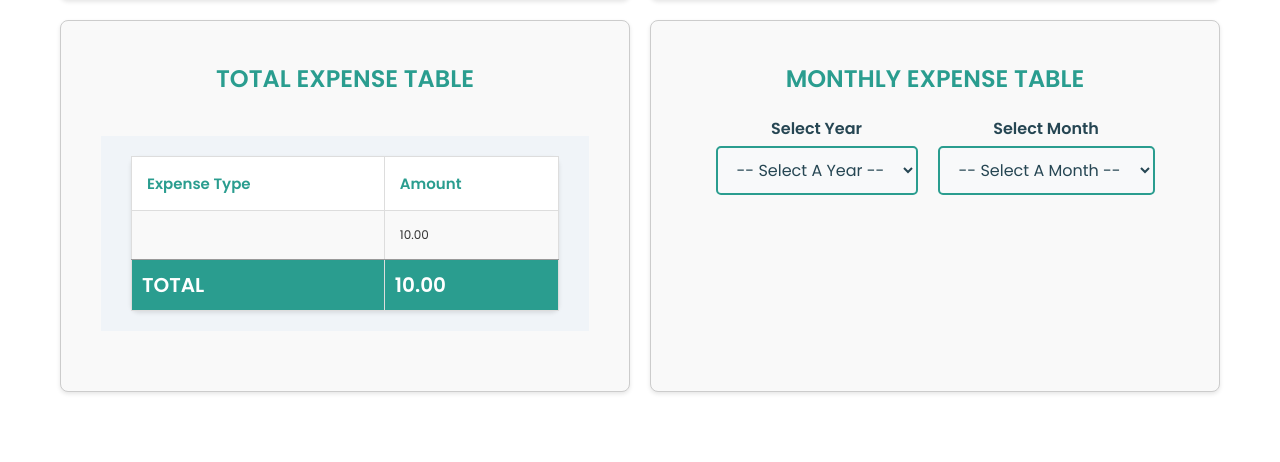
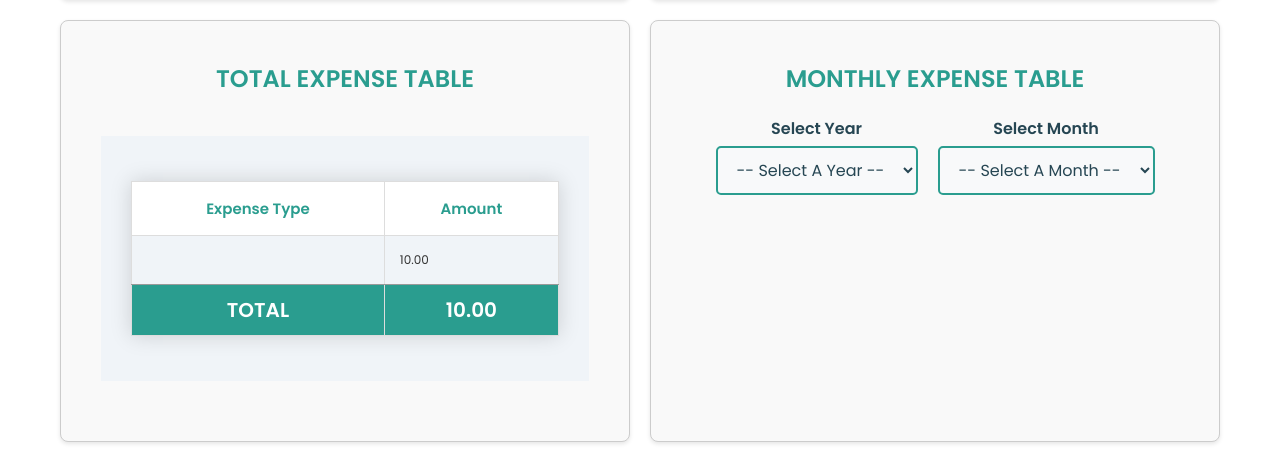
Before and after one commit to Shagun56chauhan/FamilyFinance, a CodeIgniter app: page /FamilyFinance/TotalExpense in a window 1280 px wide. Shown: the part 720-1182 px from the top of the page. Before the commit the page ends 1114 px from the top, so only its background shows below. Run offline with CodeIgniter, Linux system fonts and the light colour scheme; the visitor is signed in with stand-in values (Sample User, id 1); tables that the repository leaves empty or names only in its code hold one stand-in row (values such as "Sample post"); some libraries are stand-ins or nearby versions.

Commit message:
monthly table updated

```diff
--- a/application/controllers/StatisticRecord.php
+++ b/application/controllers/StatisticRecord.php
@@ -40,8 +40,8 @@ $selected_year = $this->input->get('year');
 $selected_month = $this->input->get('month');
 
 // Fetch vehicle log data based on selected year and month
-$data['month_types'] = ($selected_year && $selected_month) ?
-    $this->StatisticRecordModel->get_vehicle_data_by_month_year($selected_year, $selected_month) : [];
+$data['month_types'] = ($selected_year && $selected_month && $user_id) ?
+    $this->StatisticRecordModel->get_vehicle_data_by_month_year($selected_year, $selected_month, $user_id) : [];
 
 $data['selected_year'] = $selected_year;
 $data['selected_month'] = $selected_month;
--- a/application/controllers/TotalExpense.php
+++ b/application/controllers/TotalExpense.php
@@ -31,8 +31,8 @@ class TotalExpense extends CI_Controller
         $selected_month = $this->input->get('month');
 
         // Fetch expense data if year and month are selected, otherwise set to an empty array
-        $data['month_types'] = ($selected_year && $selected_month)
-            ? $this->TotalExpenseModel->get_expenses_by_year_month($selected_year, $selected_month)
+        $data['month_types'] = ($selected_year && $selected_month && $user_id)
+            ? $this->TotalExpenseModel->get_expenses_by_year_month($selected_year, $selected_month, $user_id)
             : [];
 
         $data['selected_year'] = $selected_year;
--- a/application/models/StatisticRecordModel.php
+++ b/application/models/StatisticRecordModel.php
@@ -239,11 +239,12 @@ public function getMonthlyVehicleRecords($user_id) {
 
 
  // Function to get expenses by selected month
- public function get_vehicle_data_by_month_year($selected_year, $selected_month)
+ public function get_vehicle_data_by_month_year($selected_year, $selected_month, $user_id)
 {
     // Fetch records for the selected year and month, ordered by date
     $query = $this->db->select('type, reading, created_at')
                       ->from('vehicle')
+                      ->where('user_id', $user_id) // Filter by user ID
                       ->where('YEAR(created_at)', $selected_year)
                       ->where('MONTH(created_at)', $selected_month)
                       ->order_by('created_at', 'ASC')
--- a/application/models/TotalExpenseModel.php
+++ b/application/models/TotalExpenseModel.php
@@ -83,11 +83,12 @@ public function get_types( $user_id) {
 
 
  // Function to get expenses by selected month
- public function get_expenses_by_year_month($year, $month)
+ public function get_expenses_by_year_month($year, $month, $user_id)
 {
     // Fetch aggregated expenses by type for the given year and month
     $query = $this->db->select('type, SUM(amount) as amount')
                       ->from('expense')
+                      ->where('user_id', $user_id) // Filter by user ID
                       ->where('YEAR(created_at)', $year) // Filter by year
                       ->where('MONTH(created_at)', $month) // Filter by month
                       ->group_by('type') // Group by expense type
--- a/application/views/includes/header.php
+++ b/application/views/includes/header.php
@@ -12,7 +12,7 @@
             </div>
 
             <div class="hover dropdown">
-            <a href="<?php echo base_url('Auth'); ?>" id="login_btn" style="display: none;">LOG IN</a>
+            <a href="#" id="login_btn" style="display: none;">LOG IN</a>
                 <div class="dropdown-content">
                     <a href="<?php echo base_url('Auth/logout'); ?>" id="log_out">LOG OUT</a>
                 </div>
--- a/application/views/statisticrecord.php
+++ b/application/views/statisticrecord.php
@@ -300,7 +300,7 @@
 
 
                     <div class="user">
-                        <table class="table">
+                        <table class="styled-table">
                             <thead>
                                 <tr>
                                     <th>Vehicle Type</th>
--- a/application/views/totalexpense.php
+++ b/application/views/totalexpense.php
@@ -126,7 +126,22 @@
                                 'rgba(255, 206, 86, 0.2)',
                                 'rgba(75, 192, 192, 0.2)',
                                 'rgba(153, 102, 255, 0.2)',
-                                'rgba(255, 159, 64, 0.2)'
+                                'rgba(255, 159, 64, 0.2)',
+                                'rgba(255, 99, 132, 0.3)',
+                                'rgba(54, 162, 235, 0.3)',
+                                'rgba(255, 206, 86, 0.3)',
+                                'rgba(75, 192, 192, 0.3)',
+                                'rgba(153, 102, 255, 0.3)',
+                                'rgba(255, 159, 64, 0.3)',
+                                'rgba(100, 149, 237, 0.2)',  // New color 1
+                                'rgba(255, 105, 180, 0.2)',  // New color 2
+                                'rgba(34, 193, 195, 0.2)',   // New color 3
+                                'rgba(253, 187, 45, 0.2)',   // New color 4
+                                'rgba(243, 156, 18, 0.2)',   // New color 5
+                                'rgba(46, 204, 113, 0.2)',   // New color 6
+                                'rgba(39, 174, 96, 0.2)',    // New color 7
+                                'rgba(142, 68, 173, 0.2)',   // New color 8
+                                'rgba(52, 152, 219, 0.2)'    // New color 9
                             ],
                             borderColor: [
                                 'rgba(255, 99, 132, 1)',
@@ -134,7 +149,22 @@
                                 'rgba(255, 206, 86, 1)',
                                 'rgba(75, 192, 192, 1)',
                                 'rgba(153, 102, 255, 1)',
-                                'rgba(255, 159, 64, 1)'
+                                'rgba(255, 159, 64, 1)',
+                                'rgba(255, 99, 132, 1)',
+                                'rgba(54, 162, 235, 1)',
+                                'rgba(255, 206, 86, 1)',
+                                'rgba(75, 192, 192, 1)',
+                                'rgba(153, 102, 255, 1)',
+                                'rgba(255, 159, 64, 1)',
+                                'rgba(100, 149, 237, 1)',  // New color 1 border
+                                'rgba(255, 105, 180, 1)',  // New color 2 border
+                                'rgba(34, 193, 195, 1)',   // New color 3 border
+                                'rgba(253, 187, 45, 1)',   // New color 4 border
+                                'rgba(243, 156, 18, 1)',   // New color 5 border
+                                'rgba(46, 204, 113, 1)',   // New color 6 border
+                                'rgba(39, 174, 96, 1)',    // New color 7 border
+                                'rgba(142, 68, 173, 1)',   // New color 8 border
+                                'rgba(52, 152, 219, 1)'    // New color 9 border
                             ],
                             borderWidth: 1
                         }]
@@ -256,7 +286,22 @@
                                 'rgba(255, 206, 86, 0.2)',
                                 'rgba(75, 192, 192, 0.2)',
                                 'rgba(153, 102, 255, 0.2)',
-                                'rgba(255, 159, 64, 0.2)'
+                                'rgba(255, 159, 64, 0.2)',
+                                'rgba(255, 99, 132, 0.3)',
+                                'rgba(54, 162, 235, 0.3)',
+                                'rgba(255, 206, 86, 0.3)',
+                                'rgba(75, 192, 192, 0.3)',
+                                'rgba(153, 102, 255, 0.3)',
+                                'rgba(255, 159, 64, 0.3)',
+                                'rgba(100, 149, 237, 0.2)',  // New color 1
+                                'rgba(255, 105, 180, 0.2)',  // New color 2
+                                'rgba(34, 193, 195, 0.2)',   // New color 3
+                                'rgba(253, 187, 45, 0.2)',   // New color 4
+                                'rgba(243, 156, 18, 0.2)',   // New color 5
+                                'rgba(46, 204, 113, 0.2)',   // New color 6
+                                'rgba(39, 174, 96, 0.2)',    // New color 7
+                                'rgba(142, 68, 173, 0.2)',   // New color 8
+                                'rgba(52, 152, 219, 0.2)'    // New color 9
                             ],
                             borderColor: [
                                 'rgba(255, 99, 132, 1)',
@@ -264,7 +309,22 @@
                                 'rgba(255, 206, 86, 1)',
                                 'rgba(75, 192, 192, 1)',
                                 'rgba(153, 102, 255, 1)',
-                                'rgba(255, 159, 64, 1)'
+                                'rgba(255, 159, 64, 1)',
+                                'rgba(255, 99, 132, 1)',
+                                'rgba(54, 162, 235, 1)',
+                                'rgba(255, 206, 86, 1)',
+                                'rgba(75, 192, 192, 1)',
+                                'rgba(153, 102, 255, 1)',
+                                'rgba(255, 159, 64, 1)',
+                                'rgba(100, 149, 237, 1)',  // New color 1 border
+                                'rgba(255, 105, 180, 1)',  // New color 2 border
+                                'rgba(34, 193, 195, 1)',   // New color 3 border
+                                'rgba(253, 187, 45, 1)',   // New color 4 border
+                                'rgba(243, 156, 18, 1)',   // New color 5 border
+                                'rgba(46, 204, 113, 1)',   // New color 6 border
+                                'rgba(39, 174, 96, 1)',    // New color 7 border
+                                'rgba(142, 68, 173, 1)',   // New color 8 border
+                                'rgba(52, 152, 219, 1)'    // New color 9 border
                             ],
                             borderWidth: 1
                         }]
@@ -336,7 +396,7 @@
 
 
                     <div class="user">
-                        <table class="table">
+                        <table class="styled-table">
                             <thead>
                                 <tr>
                                     <th>Expense Type</th>
```
